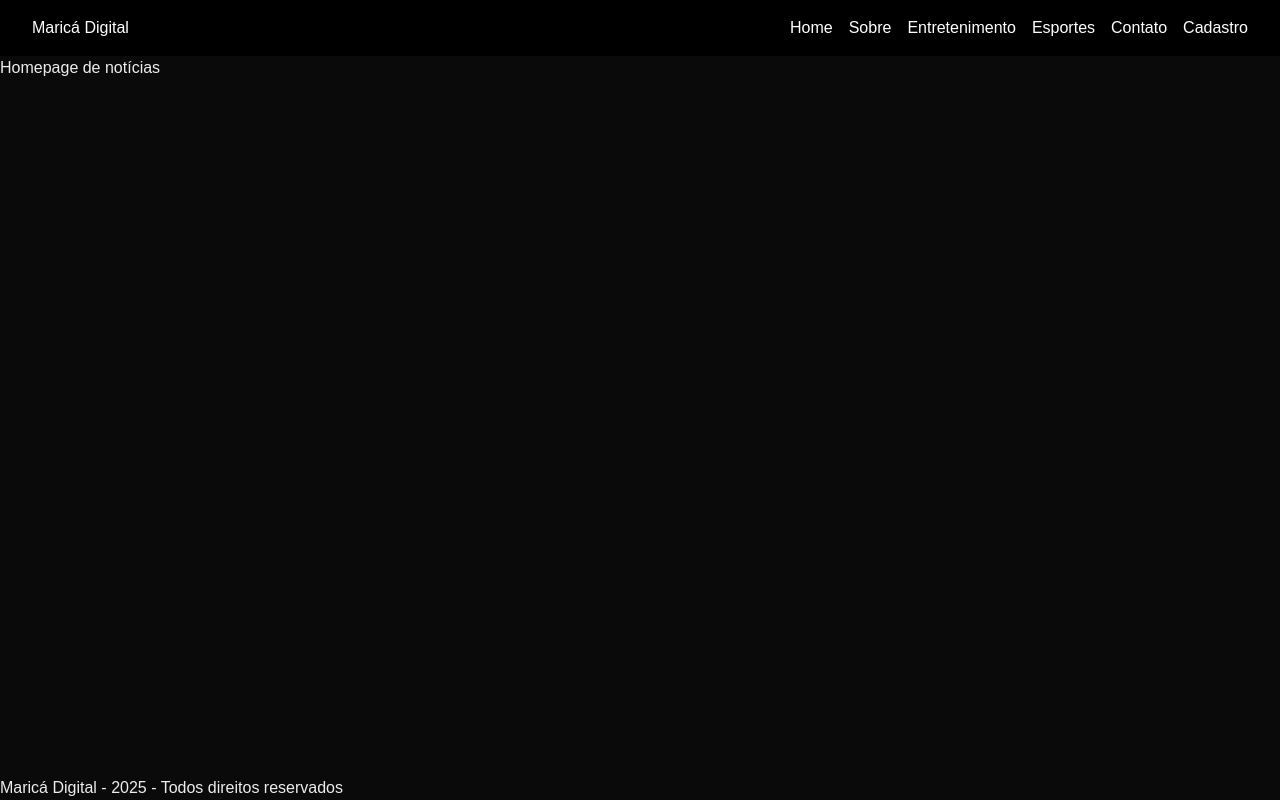
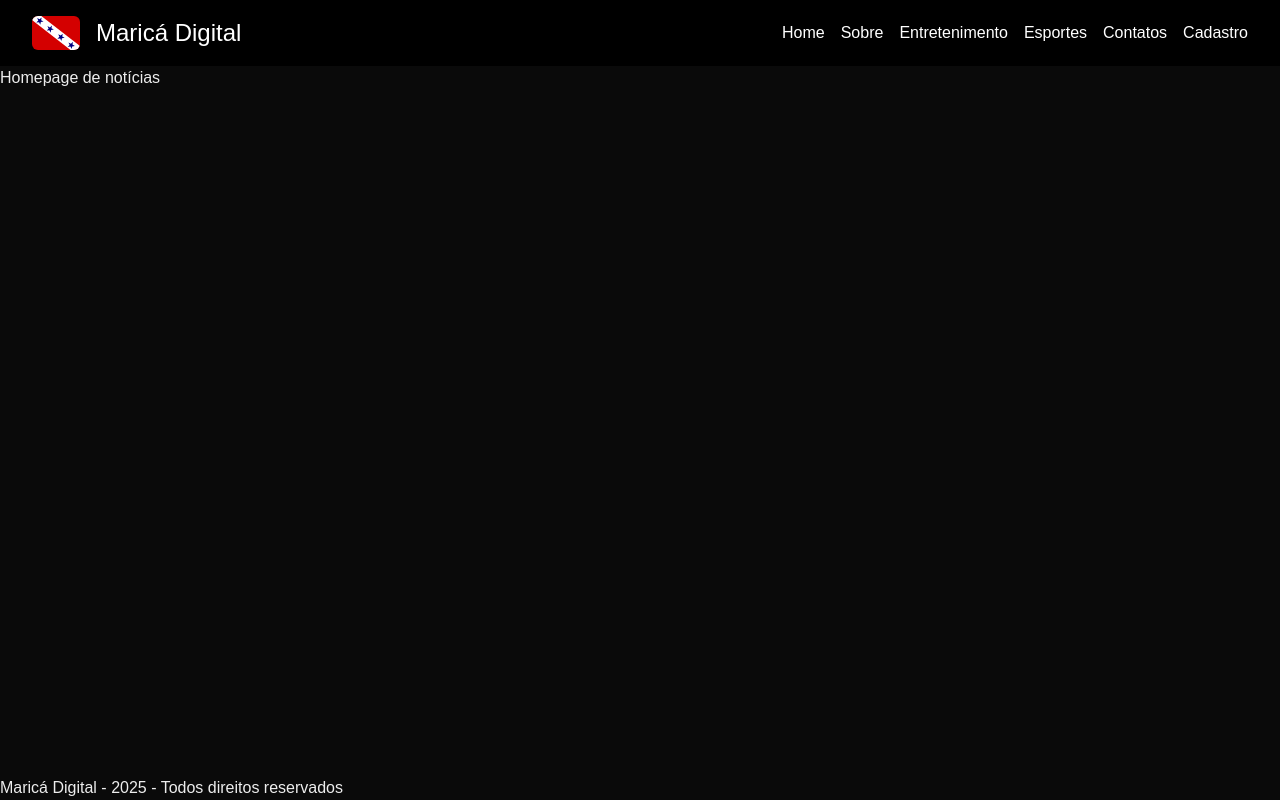
Before and after one commit to cardrocha/marica-digital, a Next.js app: page / in a window 1280 px wide. Built offline with nearby package versions, Linux system fonts and the light colour scheme.

Commit message:
feat: add logo and improve header navigation with links

```diff
--- a/app/components/header.tsx
+++ b/app/components/header.tsx
@@ -1,15 +1,40 @@
+import logo from "@/public/marica.svg";
+import Image from "next/image";
+import Link from "next/link";
+
 export default function Header() {
   return (
     <header className="flex items-center justify-between text-white gap-8 py-4 px-8 bg-black">
-      <h1>Maricá Digital</h1>
+      <Link href="#" title="clique aqui" className="flex items-center gap-4">
+        <Image
+          className="rounded-md"
+          src={logo}
+          width={48}
+          height={48}
+          alt="Logo do Maricá Digital"
+        />
+        <h1 className="text-2xl">Maricá Digital</h1>
+      </Link>
       <nav>
         <ul className="flex gap-4">
-          <li>Home</li>
-          <li>Sobre</li>
-          <li>Entretenimento</li>
-          <li>Esportes</li>
-          <li>Contato</li>
-          <li>Cadastro</li>
+          <Link className="hover:underline" href="#" title="ir para Home">
+            <li>Home</li>
+          </Link>
+          <Link className="hover:underline" href="#" title="ir para Sobre">
+            <li>Sobre</li>
+          </Link>
+          <Link className="hover:underline" href="#" title="ir para Entretenimento">
+            <li>Entretenimento</li>
+          </Link>
+          <Link className="hover:underline" href="#" title="ir para Esportes">
+            <li>Esportes</li>
+          </Link>
+          <Link className="hover:underline" href="#" title="ir para Contatos">
+            <li>Contatos</li>
+          </Link>
+          <Link className="hover:underline" href="#" title="ir para Cadastro">
+            <li>Cadastro</li>
+          </Link>
         </ul>
       </nav>
     </header>
```
Also changed, not shown: public/marica.svg (added).
